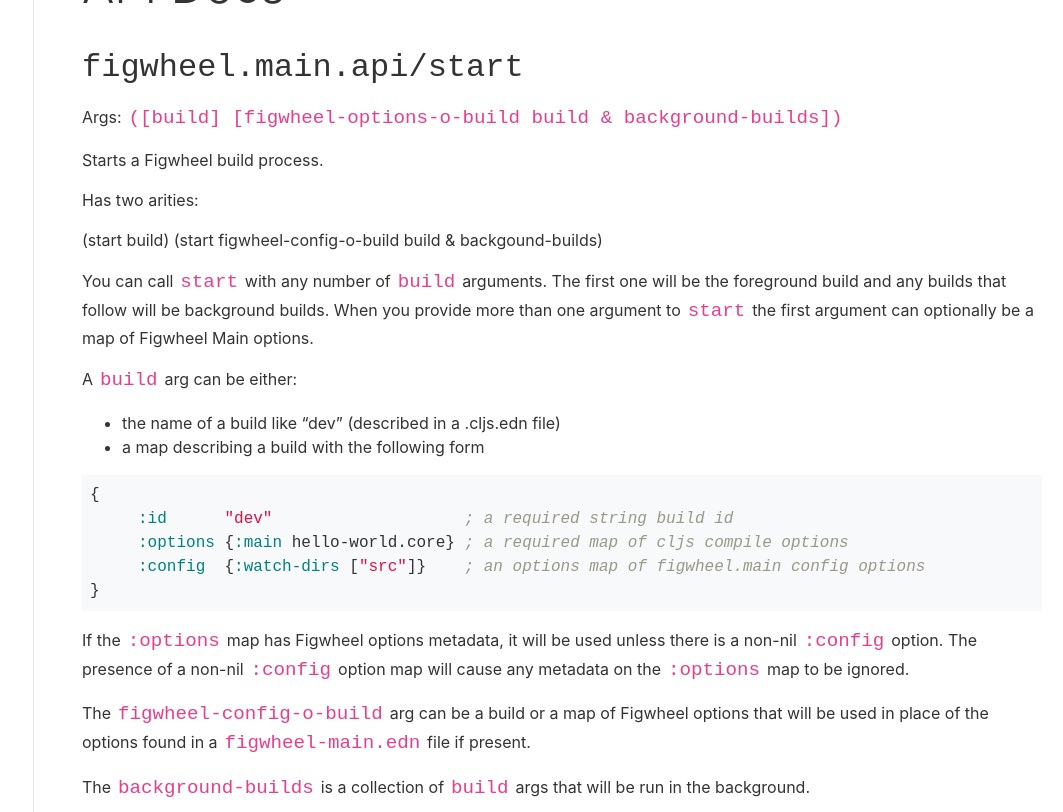
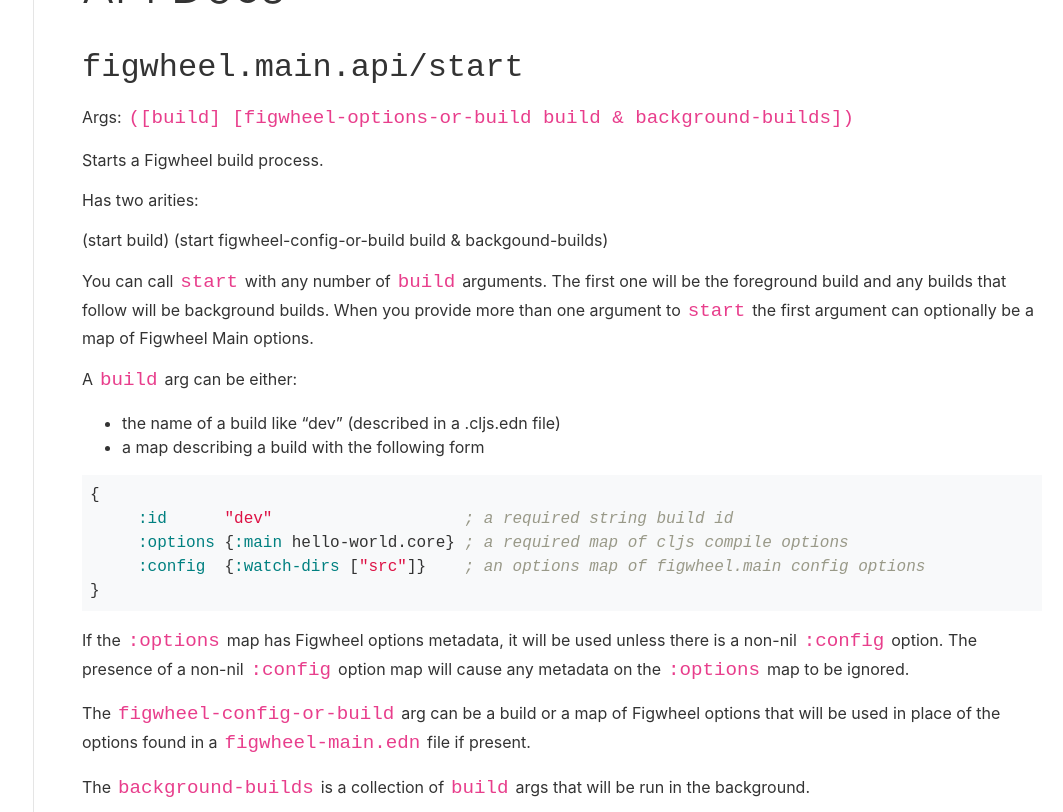
Before and after one commit to bhauman/figwheel-main, a Jekyll site: the page built from docs/docs/scripting_api.md, in a window 1280 px wide and 1400 px high, scrolled down 2428 px. Shown: the part 153-965 px from the top of the window, without its empty margins (217-1280 px from the left). Built offline with Jekyll 4.4.1, drawn with Linux system fonts in a browser that asks for light colours.

Commit message:
Replaced "-o-" naming convention with "-or-"

```diff
--- a/docs/_includes/main-api-docs.md
+++ b/docs/_includes/main-api-docs.md
@@ -1,13 +1,13 @@
 ## `figwheel.main.api/start`
 
-Args: `([build] [figwheel-options-o-build build & background-builds])`
+Args: `([build] [figwheel-options-or-build build & background-builds])`
 
 Starts a Figwheel build process.
 
 Has two arities:
 
 (start build)
-(start figwheel-config-o-build build & backgound-builds)
+(start figwheel-config-or-build build & backgound-builds)
 
 You can call `start` with any number of `build` arguments. The first
 one will be the foreground build and any builds that follow will be
@@ -31,7 +31,7 @@
 `:config` option map will cause any metadata on the `:options` map
 to be ignored.
 
-The `figwheel-config-o-build` arg can be a build or a map of
+The `figwheel-config-or-build` arg can be a build or a map of
 Figwheel options that will be used in place of the options found in
 a `figwheel-main.edn` file if present.
 
```
Also changed, not shown: 2 other files.
